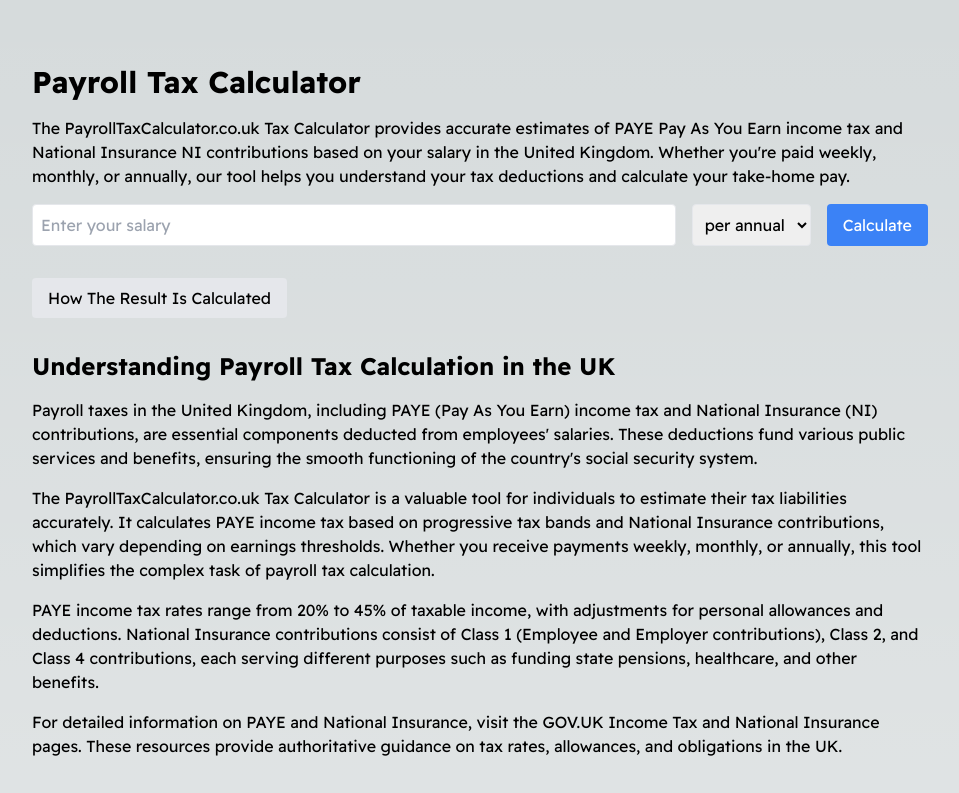
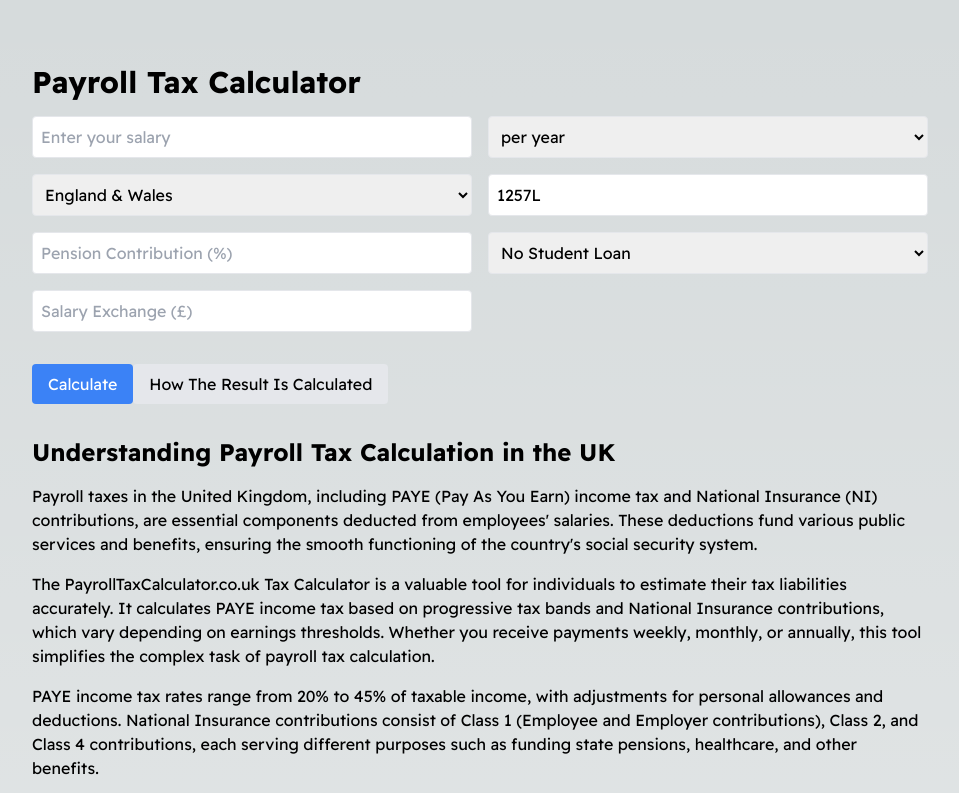
Before and after one commit to crfdiab/payrolltaxcalculator, a Next.js app: page / in a window 1280 px wide. Shown: the top 793 px of the page, without its empty margins (160-1119 px from the left). Built offline with nearby package versions, Linux system fonts and the light colour scheme.

Commit message:
Added More Features

```diff
--- a/app/components/payroll-calculator.tsx
+++ b/app/components/payroll-calculator.tsx
@@ -1,6 +1,5 @@
 'use client';
-
-import { useState } from 'react';
+import React, { useState } from 'react';
 import jsPDF from 'jspdf';
 
 interface TaxResult {
@@ -8,45 +7,116 @@
   incomeTax: number;
   nationalInsurance: number;
   takeHome: number;
+  pension: number;
+  studentLoan: number;
+  salaryExchange: number;
 }
+
+const regions = {
+  'England & Wales': {
+    taxBands: [
+      { threshold: 12570, rate: 0 },
+      { threshold: 50270, rate: 0.2 },
+      { threshold: 125140, rate: 0.4 },
+      { threshold: Infinity, rate: 0.45 },
+    ],
+  },
+  'Scotland': {
+    taxBands: [
+      { threshold: 12570, rate: 0 },
+      { threshold: 14732, rate: 0.19 },
+      { threshold: 25688, rate: 0.20 },
+      { threshold: 43662, rate: 0.21 },
+      { threshold: 125140, rate: 0.42 },
+      { threshold: Infinity, rate: 0.47 },
+    ],
+  },
+  'Northern Ireland': {
+    taxBands: [
+      { threshold: 12570, rate: 0 },
+      { threshold: 50270, rate: 0.2 },
+      { threshold: 125140, rate: 0.4 },
+      { threshold: Infinity, rate: 0.45 },
+    ],
+  },
+};
 
 export default function PayrollCalculator() {
   const [salary, setSalary] = useState('');
   const [period, setPeriod] = useState('annual');
+  const [region, setRegion] = useState('England & Wales');
+  const [taxCode, setTaxCode] = useState('1257L');
+  const [pensionContribution, setPensionContribution] = useState('');
+  const [studentLoanPlan, setStudentLoanPlan] = useState('none');
+  const [salaryExchange, setSalaryExchange] = useState('');
   const [showCalculation, setShowCalculation] = useState(false);
   const [result, setResult] = useState<TaxResult | null>(null);
 
   const calculateTax = () => {
-    const annualSalary =
-      period === 'annual'
-        ? Number(salary)
-        : Number(salary) *
-          (period === 'month' ? 12 : period === 'week' ? 52 : 260);
+    const annualSalary = period === 'annual'
+      ? Number(salary)
+      : Number(salary) * (period === 'month' ? 12 : period === 'week' ? 52 : 260);
 
-    const incomeTax = calculateIncomeTax(annualSalary);
-    const nationalInsurance = calculateNationalInsurance(annualSalary);
-    const takeHome = annualSalary - incomeTax - nationalInsurance;
+    const personalAllowance = calculatePersonalAllowance(annualSalary);
+    const pensionDeduction = (Number(pensionContribution) / 100) * annualSalary;
+    const salaryExchangeDeduction = Number(salaryExchange);
+    const taxableIncome = annualSalary - pensionDeduction - salaryExchangeDeduction;
+
+    const incomeTax = calculateIncomeTax(taxableIncome, personalAllowance);
+    const nationalInsurance = calculateNationalInsurance(taxableIncome);
+    const studentLoanRepayment = calculateStudentLoanRepayment(taxableIncome);
+
+    const takeHome = taxableIncome - incomeTax - nationalInsurance - studentLoanRepayment;
 
     setResult({
       gross: annualSalary,
       incomeTax,
       nationalInsurance,
       takeHome,
+      pension: pensionDeduction,
+      studentLoan: studentLoanRepayment,
+      salaryExchange: salaryExchangeDeduction,
     });
 
     setShowCalculation(true);
   };
 
-  const calculateIncomeTax = (annualSalary: number) => {
-    if (annualSalary <= 12570) return 0;
-    if (annualSalary <= 50270) return (annualSalary - 12570) * 0.2;
-    return (50270 - 12570) * 0.2 + (annualSalary - 50270) * 0.4;
+  const calculatePersonalAllowance = (annualSalary: number) => {
+    const baseAllowance = 12570;
+    if (annualSalary <= 100000) return baseAllowance;
+    const reduction = Math.min((annualSalary - 100000) / 2, baseAllowance);
+    return Math.max(baseAllowance - reduction, 0);
   };
 
-  const calculateNationalInsurance = (annualSalary: number) => {
-    if (annualSalary <= 9568) return 0;
-    if (annualSalary <= 50270) return (annualSalary - 9568) * 0.12;
-    return (50270 - 9568) * 0.12 + (annualSalary - 50270) * 0.02;
+  const calculateIncomeTax = (taxableIncome: number, personalAllowance: number) => {
+    let tax = 0;
+    let remainingIncome = taxableIncome - personalAllowance;
+
+    for (const band of regions[region as keyof typeof regions].taxBands) {
+      if (remainingIncome <= 0) break;
+      const taxableAmount = Math.min(remainingIncome, band.threshold - (band.threshold === Infinity ? 0 : regions[region as keyof typeof regions].taxBands[regions[region as keyof typeof regions].taxBands.indexOf(band) - 1]?.threshold || 0));
+      tax += taxableAmount * band.rate;
+      remainingIncome -= taxableAmount;
+    }
+
+    return tax;
+  };
+
+  const calculateNationalInsurance = (taxableIncome: number) => {
+    if (taxableIncome <= 9568) return 0;
+    if (taxableIncome <= 50270) return (taxableIncome - 9568) * 0.12;
+    return (50270 - 9568) * 0.12 + (taxableIncome - 50270) * 0.02;
+  };
+
+  const calculateStudentLoanRepayment = (taxableIncome: number) => {
+    const thresholds = {
+      'plan1': 19895,
+      'plan2': 27295,
+      'plan4': 25000,
+      'postgraduate': 21000,
+    };
+    if (studentLoanPlan === 'none' || taxableIncome <= thresholds[studentLoanPlan as keyof typeof thresholds]) return 0;
+    return (taxableIncome - thresholds[studentLoanPlan as keyof typeof thresholds]) * 0.09;
   };
 
   const formatCurrency = (value: number) => {
@@ -66,50 +136,83 @@
     doc.text(`Tax year 2024/2025`, 10, 20);
     doc.text(`Gross salary: ${formatCurrency(result.gross)}`, 10, 30);
     doc.text(`Income Tax: ${formatCurrency(result.incomeTax)}`, 10, 40);
-    doc.text(
-      `National Insurance: ${formatCurrency(result.nationalInsurance)}`,
-      10,
-      50
-    );
-    doc.text(`Take home pay: ${formatCurrency(result.takeHome)}`, 10, 60);
+    doc.text(`National Insurance: ${formatCurrency(result.nationalInsurance)}`, 10, 50);
+    doc.text(`Pension Contribution: ${formatCurrency(result.pension)}`, 10, 60);
+    doc.text(`Student Loan Repayment: ${formatCurrency(result.studentLoan)}`, 10, 70);
+    doc.text(`Salary Exchange: ${formatCurrency(result.salaryExchange)}`, 10, 80);
+    doc.text(`Take home pay: ${formatCurrency(result.takeHome)}`, 10, 90);
     doc.save('tax-calculation.pdf');
   };
 
   return (
     <div className="max-w-4xl mx-auto mt-8">
       <h1 className="text-3xl font-bold mb-4">Payroll Tax Calculator</h1>
-      <p className="mb-4">
-        The PayrollTaxCalculator.co.uk Tax Calculator provides accurate
-        estimates of PAYE Pay As You Earn income tax and National Insurance
-        NI contributions based on your salary in the United Kingdom. Whether
-        you're paid weekly, monthly, or annually, our tool helps you understand
-        your tax deductions and calculate your take-home pay.
-      </p>
-      <div className="flex space-x-4 mb-4">
+      <div className="grid grid-cols-1 md:grid-cols-2 gap-4 mb-4">
         <input
           type="number"
           placeholder="Enter your salary"
           value={salary}
           onChange={(e) => setSalary(e.target.value)}
-          className="border p-2 rounded flex-grow"
+          className="border p-2 rounded"
         />
         <select
           value={period}
           onChange={(e) => setPeriod(e.target.value)}
           className="border p-2 rounded"
         >
-          <option value="annual">per annual</option>
+          <option value="annual">per year</option>
           <option value="month">per month</option>
           <option value="week">per week</option>
           <option value="day">per day</option>
         </select>
-        <button
-          onClick={calculateTax}
-          className="bg-blue-500 text-white px-4 py-2 rounded hover:bg-blue-600"
+        <select
+          value={region}
+          onChange={(e) => setRegion(e.target.value)}
+          className="border p-2 rounded"
         >
-          Calculate
-        </button>
+          <option value="England & Wales">England & Wales</option>
+          <option value="Scotland">Scotland</option>
+          <option value="Northern Ireland">Northern Ireland</option>
+        </select>
+        <input
+          type="text"
+          placeholder="Tax Code (e.g. 1257L)"
+          value={taxCode}
+          onChange={(e) => setTaxCode(e.target.value)}
+          className="border p-2 rounded"
+        />
+        <input
+          type="number"
+          placeholder="Pension Contribution (%)"
+          value={pensionContribution}
+          onChange={(e) => setPensionContribution(e.target.value)}
+          className="border p-2 rounded"
+        />
+        <select
+          value={studentLoanPlan}
+          onChange={(e) => setStudentLoanPlan(e.target.value)}
+          className="border p-2 rounded"
+        >
+          <option value="none">No Student Loan</option>
+          <option value="plan1">Plan 1</option>
+          <option value="plan2">Plan 2</option>
+          <option value="plan4">Plan 4</option>
+          <option value="postgraduate">Postgraduate Loan</option>
+        </select>
+        <input
+          type="number"
+          placeholder="Salary Exchange (£)"
+          value={salaryExchange}
+          onChange={(e) => setSalaryExchange(e.target.value)}
+          className="border p-2 rounded"
+        />
       </div>
+      <button
+        onClick={calculateTax}
+        className="bg-blue-500 text-white px-4 py-2 rounded hover:bg-blue-600"
+      >
+        Calculate
+      </button>
       {result && (
         <div className="mt-4">
           <h2 className="text-2xl font-bold">Your estimation</h2>
@@ -141,6 +244,24 @@
                 <td>{formatCurrency(result.nationalInsurance)}</td>
                 <td>{formatCurrency(result.nationalInsurance / 12)}</td>
                 <td>{formatCurrency(result.nationalInsurance / 52)}</td>
+              </tr>
+              <tr>
+                <td>Pension Contribution</td>
+                <td>{formatCurrency(result.pension)}</td>
+                <td>{formatCurrency(result.pension / 12)}</td>
+                <td>{formatCurrency(result.pension / 52)}</td>
+              </tr>
+              <tr>
+                <td>Student Loan Repayment</td>
+                <td>{formatCurrency(result.studentLoan)}</td>
+                <td>{formatCurrency(result.studentLoan / 12)}</td>
+                <td>{formatCurrency(result.studentLoan / 52)}</td>
+              </tr>
+              <tr>
+                <td>Salary Exchange</td>
+                <td>{formatCurrency(result.salaryExchange)}</td>
+                <td>{formatCurrency(result.salaryExchange / 12)}</td>
+                <td>{formatCurrency(result.salaryExchange / 52)}</td>
               </tr>
               <tr>
                 <td>Take home pay</td>
@@ -332,6 +453,9 @@
   <p className="mb-4">
     For detailed information on PAYE and National Insurance, visit the <a href="https://www.gov.uk/income-tax" target="_blank" rel="noopener noreferrer">GOV.UK Income Tax</a> and <a href="https://www.gov.uk/national-insurance" target="_blank" rel="noopener noreferrer">National Insurance</a> pages. These resources provide authoritative guidance on tax rates, allowances, and obligations in the UK.
   </p>
+  <div className="mt-8 mb-8">
+
+</div>
   <div className="mt-8">
     <h3 className="text-xl font-bold mb-4">Frequently Asked Questions about Payroll Taxes</h3>
     <h4 className="text-lg font-semibold">What is PAYE income tax?</h4>
```
